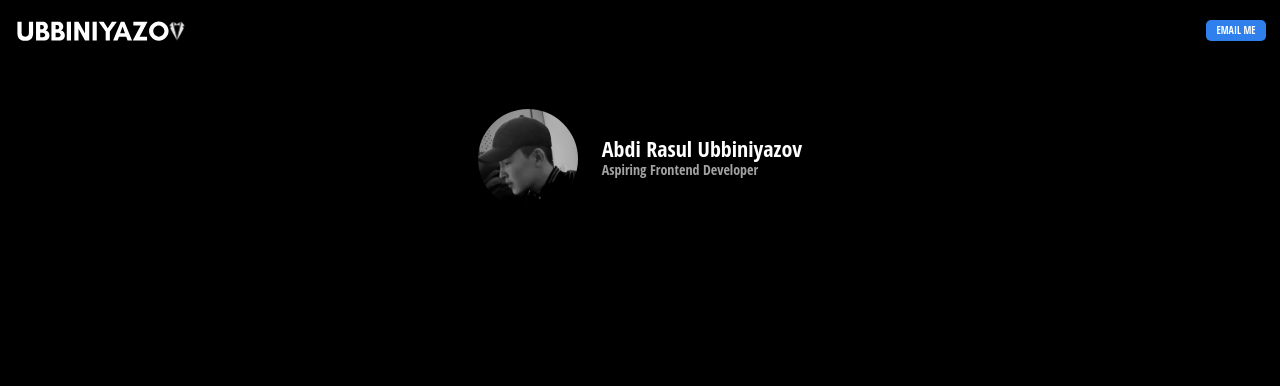
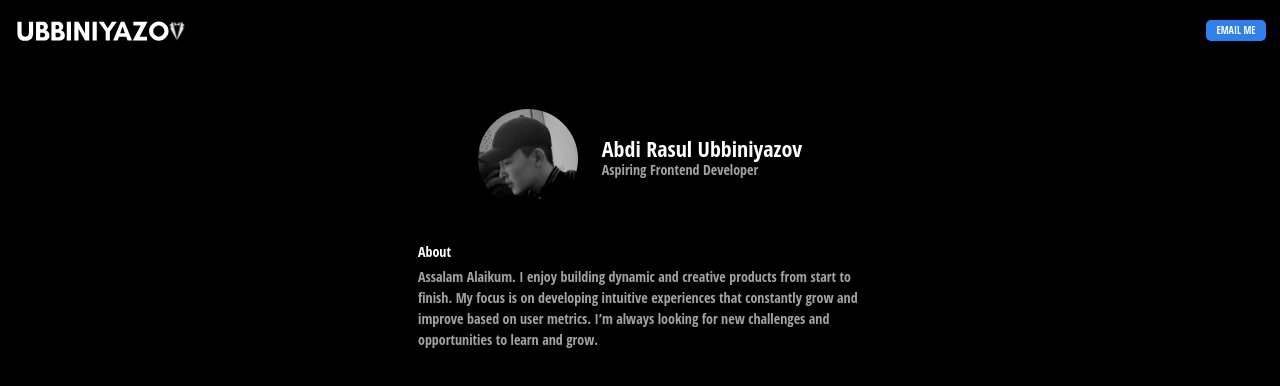
Before and after one commit to uabdirasul/portfolio, a React (Create React App) app: page / in a window 1280 px wide. Shown: the top 386 px of the page. Built offline with nearby package versions, Linux system fonts and the light colour scheme.

Commit message:
add about section and styles

```diff
--- a/package.json
+++ b/package.json
@@ -1,6 +1,6 @@
 {
   "name": "portfolio",
-  "version": "0.1.6",
+  "version": "0.1.7",
   "private": true,
   "dependencies": {
     "@testing-library/jest-dom": "^5.16.5",
--- /dev/null
+++ b/src/components/about.jsx
@@ -0,0 +1,22 @@
+import React from "react";
+
+// Style
+import "../scss/components/_about.scss";
+
+const About = () => {
+  return (
+    <div className="about">
+      <div className="about__container">
+        <h2 className="about__header section-header">About</h2>
+        <p className="about__info">
+          Assalam Alaikum. I enjoy building dynamic and creative products from
+          start to finish. My focus is on developing intuitive experiences that
+          constantly grow and improve based on user metrics. I’m always looking
+          for new challenges and opportunities to learn and grow.
+        </p>
+      </div>
+    </div>
+  );
+};
+
+export default About;
--- a/src/layouts/Main.jsx
+++ b/src/layouts/Main.jsx
@@ -2,6 +2,7 @@ import React from "react";
 
 // Components
 import DeveloperProfile from "components/developer-profile";
+import About from "components/about";
 
 // Style
 import "../scss/layouts/_main.scss";
@@ -10,6 +11,7 @@ const Main = () => {
   return (
     <main className="main container">
       <DeveloperProfile />
+      <About />
     </main>
   );
 };
--- a/src/scss/base/_base.scss
+++ b/src/scss/base/_base.scss
@@ -75,3 +75,11 @@ p {
   padding: 0.2rem 0.656rem;
   text-transform: uppercase;
 }
+
+.section-header {
+  color: $text-light;
+  font-size: $primary-font-size;
+  font-weight: $primary-font-weight;
+  line-height: 1.05rem;
+  margin-bottom: 0.3rem;
+}
--- /dev/null
+++ b/src/scss/components/_about.scss
@@ -0,0 +1,11 @@
+@import "../abstract/variables";
+@import "../abstract/mixins";
+
+.about {
+  .about__container {
+    .about__info {
+      font-size: $primary-font-size;
+      line-height: $primary-line-height;
+    }
+  }
+}
```
Also changed, not shown: 1 other file (tests, documents, lock files or other folders).
